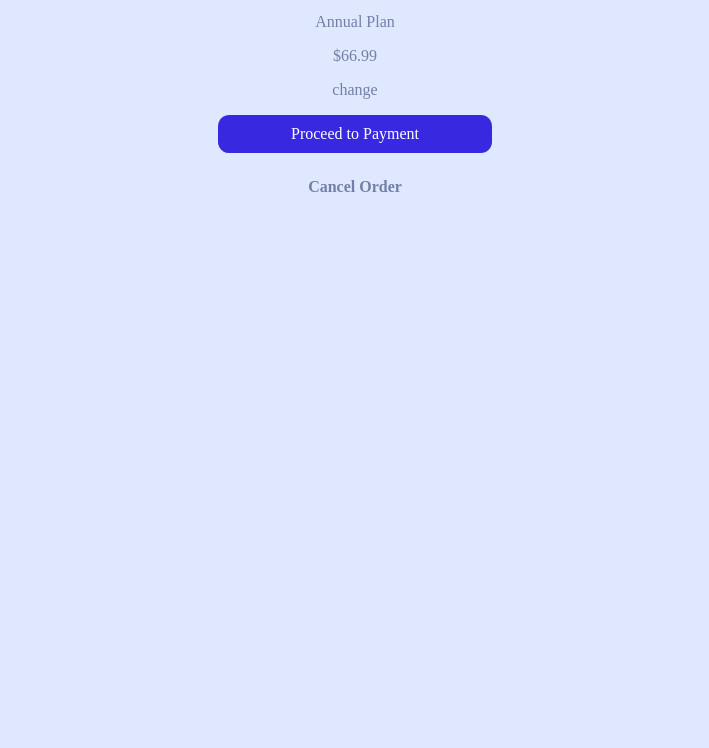
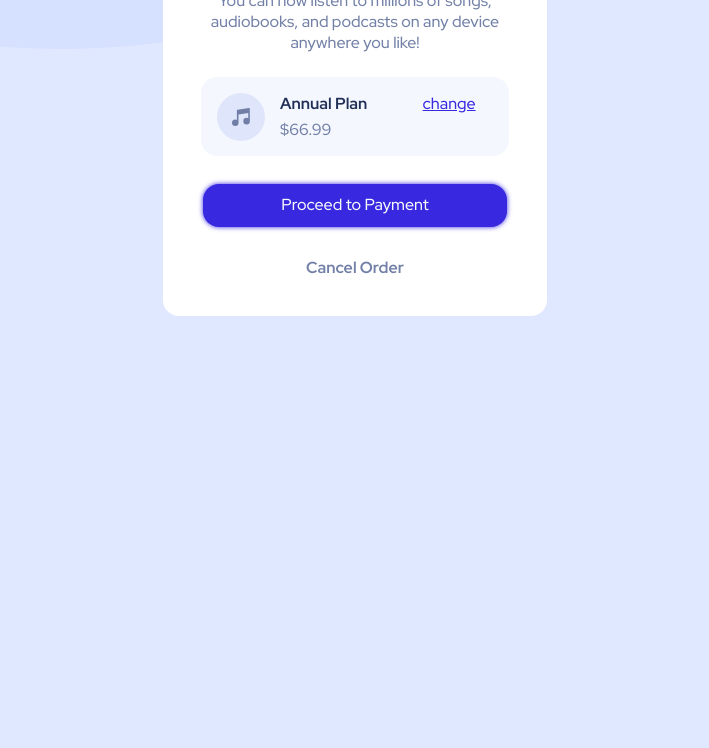
Before and after one commit to Ezekiel225/Order-Summary, a plain HTML site: page index.html in a window 1280 px wide. Shown: the part 388-1136 px from the top of the page, without its empty margins (285-994 px from the left). After the commit the page ends 816 px from the top, so only its background shows below. Drawn offline with Linux system fonts and the light colour scheme.

Commit message:
Updated order-summary's files

```diff
--- a/css/style.css
+++ b/css/style.css
@@ -1,73 +1,110 @@
 body {
-    background-color: hsl(225, 100%, 94%);
     font-size: 16px;
     display: flex;
     justify-content: center;
     text-align: center;
-    font-family: Hanken Grotesk;
+    font-family: 'Red Hat Display', sans-serif;
     color: hsl(224, 23%, 55%);
-    height: 140vh;
+    min-height: 100vh;
+    align-items: center;
+    background: url(../images/pattern-background-desktop.svg) no-repeat;
+    background-color: hsl(225, 100%, 94%);
+    font-weight: 500;
 }
 
-a {
-    text-decoration: none;
-    color: hsl(224, 23%, 55%);
+.container {
+    width: 24rem;
+    display: grid;
+    grid-template-rows: 33% 50%;
+    background-color: white;
+    border-radius: 1rem;
+    -webkit-border-radius: 1rem;
+    -moz-border-radius: 1rem;
+    -ms-border-radius: 1rem;
+    -o-border-radius: 1rem;
 }
 
-.container-block {
-    width: 35%;
-    border-radius: 1rem;
-    position: absolute;
-    background-color:  #fff;
-    height: 630px;
-    margin-top: 20px;
+.cont {
+    padding: 2% 10%;
 }
 
-.btn-icon {
-    background-color: hsl(225, 100%, 98%);
+.fior {
+    display: flex;
     border-radius: 1rem;
-    margin: 20px 30px 40px 30px;
+    background: hsl(225, 100%, 98%);
+}
+
+.column1 {
+    padding: 0 5%;
+}
+
+.column2 {
+    padding: 0 18% 0 0;
 }
 
 .cancel {
-    margin-top: 25px;
+    margin: 30px 0 40px 0;
 }
 
 .hero {
     width: 100%;
     border-radius: 1rem 1rem 0 0;
-    height: 220px;
 }
 
-.background {
-    width: 120%;
-    height: 19.5rem;
-    position: relative;
-    bottom: 20px;
+.sec-col {
+    text-align: left;
 }
 
-.order-summary {
-    color: hsl(223, 47%, 23%);
+.sec-text {
+    color: hsl(245, 75%, 52%);
+}
+
+.sec-text:hover {
+    color: hsl(245, 94%, 66%);
+    text-decoration: none;
+}
+
+.order {
+    color: hsl(224, 23%, 55%);
+    text-decoration: none;
+    font-weight: 700 !important;
 }
 
 .order:hover {
     color: hsl(223, 47%, 23%);
 }
 
-.annual {
+.icon {
+    margin-top: 16px;
+}
+
+.heading {
+    color: hsl(223, 47%, 23%);
+    font-weight: 900;
+}
+
+.paragraph {
+    padding: 0 5% 0 5%;
+}
+
+.text {
     color: hsl(223, 47%, 23%);
     font-weight: 700;
+    margin-bottom: 5px;
 }
 
-.change {
-    margin-left: 20px;
+.price {
+    margin-top: 0;
 }
 
 .btn {
+    margin-top: 20px;
+    color: #f8f9fa;
+    background-color: hsl(245, 75%, 52%);
+    box-shadow: 0 0 5px 0  hsl(245, 75%, 52%);
+    text-decoration: none;
     display: inline-block;
-    background-color: hsl(245, 75%, 52%);
-    color: #fff;
-    font-weight: 400;
+    font-weight: 500;
     text-align: center;
     white-space: nowrap;
     vertical-align: middle;
@@ -75,14 +112,13 @@ a {
     -moz-user-select: none;
     -ms-user-select: none;
     user-select: none;
-    border: 1px solid transparent;
-    padding: 0.375rem 4.5rem;
+    padding: 0.6rem 4.9rem;
     font-size: 1rem;
     line-height: 1.5;
-    border-radius: 0.7rem;
-    transition: color 0.15s ease-in-out, background-color 0.15s ease-in-out, border-color 0.15s ease-in-out, box-shadow 0.15s ease-in-out;
+    border-radius: 1rem;
+    transition: color .15s ease-in-out,background-color .15s ease-in-out,border-color .15s ease-in-out,box-shadow .15s ease-in-out;
 }
 
 .btn:hover {
-    background-color: hsl(224, 67%, 63%);
+    background: hsl(245, 94%, 66%);
 }
```
